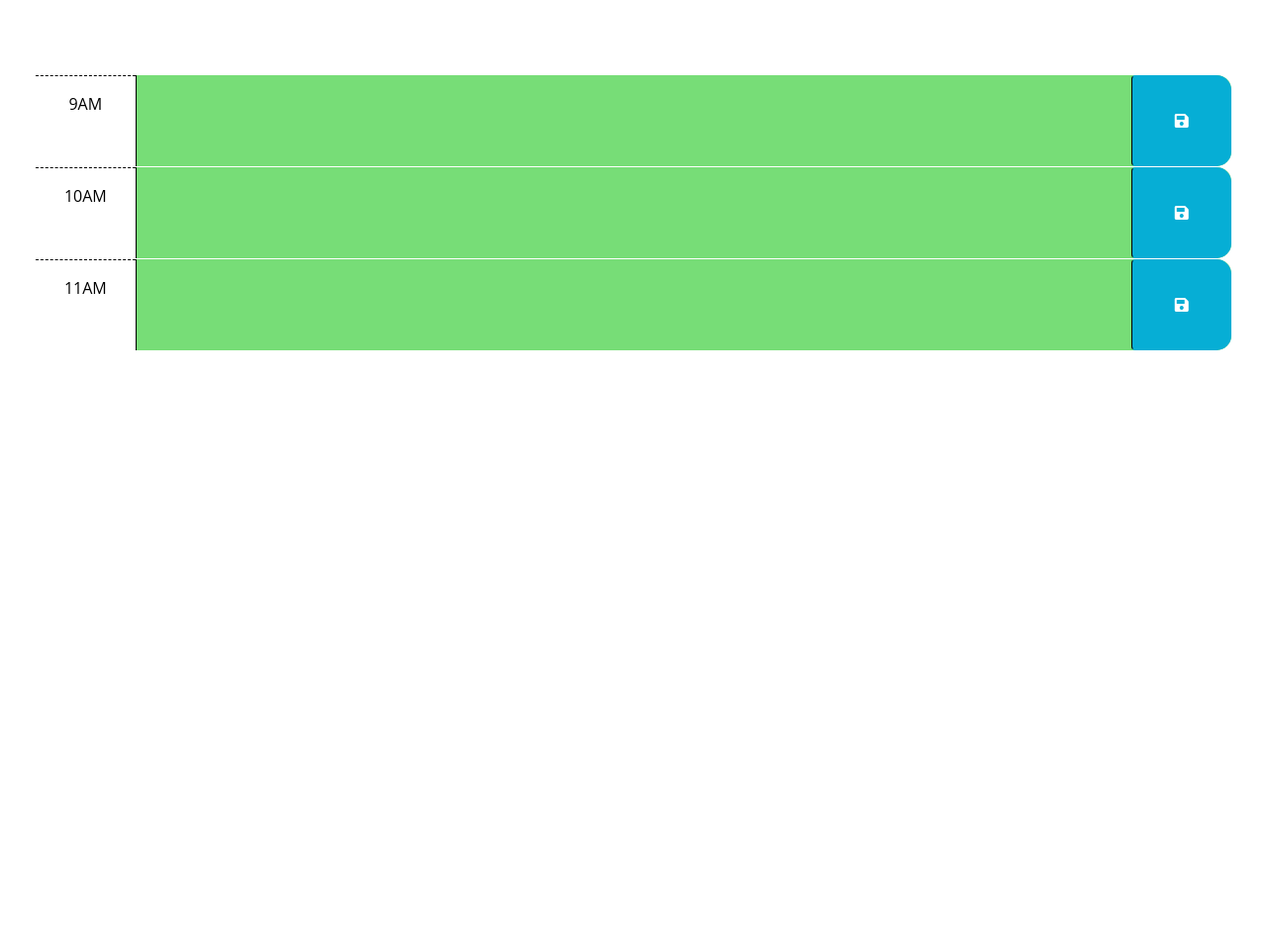
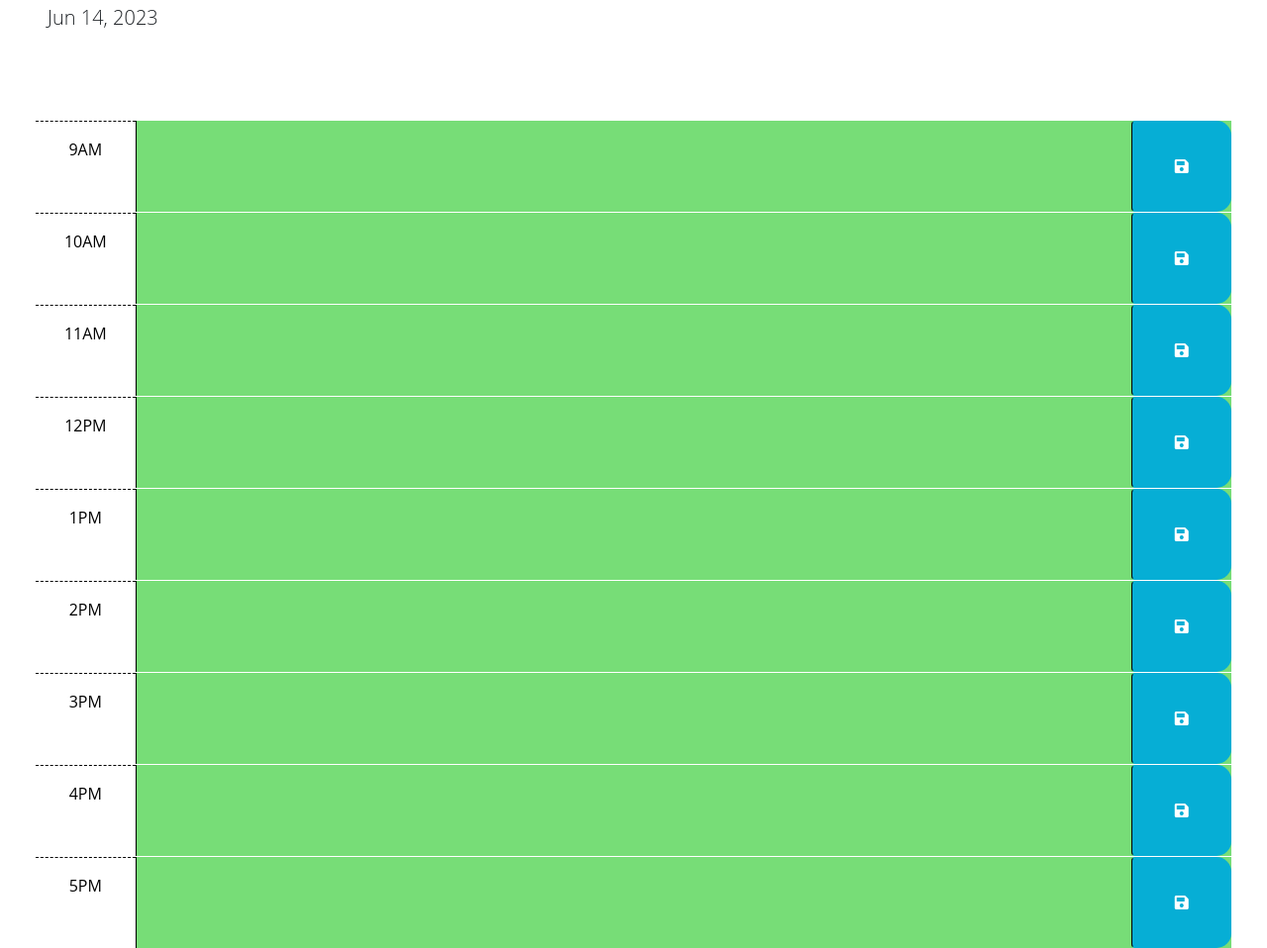
Before and after one commit to JadenMerzetti/La-mia-routine-quotidiana, a plain HTML site: page index.html in a window 1280 px wide. Shown: the part 176-1134 px from the top of the page at 99% size. Before the commit the page ends 800 px from the top, so only its background shows below. Drawn offline with nearby package versions, Linux system fonts and the light colour scheme.

Commit message:
HTML includes all hours & javascript color codes the blocks based on the time of day

```diff
--- a/index.html
+++ b/index.html
@@ -67,6 +67,54 @@
           <i class="fas fa-save" aria-hidden="true"></i>
         </button>
       </div>
+
+      <div id="hour-12" class="row time-block future">
+        <div class="col-2 col-md-1 hour text-center py-3">12PM</div>
+        <textarea class="col-8 col-md-10 description" rows="3"> </textarea>
+        <button class="btn saveBtn col-2 col-md-1" aria-label="save">
+          <i class="fas fa-save" aria-hidden="true"></i>
+        </button>
+      </div>
+
+      <div id="hour-13" class="row time-block future">
+        <div class="col-2 col-md-1 hour text-center py-3">1PM</div>
+        <textarea class="col-8 col-md-10 description" rows="3"> </textarea>
+        <button class="btn saveBtn col-2 col-md-1" aria-label="save">
+          <i class="fas fa-save" aria-hidden="true"></i>
+        </button>
+      </div>
+
+      <div id="hour-14" class="row time-block future">
+        <div class="col-2 col-md-1 hour text-center py-3">2PM</div>
+        <textarea class="col-8 col-md-10 description" rows="3"> </textarea>
+        <button class="btn saveBtn col-2 col-md-1" aria-label="save">
+          <i class="fas fa-save" aria-hidden="true"></i>
+        </button>
+      </div>
+
+      <div id="hour-15" class="row time-block future">
+        <div class="col-2 col-md-1 hour text-center py-3">3PM</div>
+        <textarea class="col-8 col-md-10 description" rows="3"> </textarea>
+        <button class="btn saveBtn col-2 col-md-1" aria-label="save">
+          <i class="fas fa-save" aria-hidden="true"></i>
+        </button>
+      </div>
+
+      <div id="hour-16" class="row time-block future">
+        <div class="col-2 col-md-1 hour text-center py-3">4PM</div>
+        <textarea class="col-8 col-md-10 description" rows="3"> </textarea>
+        <button class="btn saveBtn col-2 col-md-1" aria-label="save">
+          <i class="fas fa-save" aria-hidden="true"></i>
+        </button>
+      </div>
+
+      <div id="hour-17" class="row time-block future">
+        <div class="col-2 col-md-1 hour text-center py-3">5PM</div>
+        <textarea class="col-8 col-md-10 description" rows="3"> </textarea>
+        <button class="btn saveBtn col-2 col-md-1" aria-label="save">
+          <i class="fas fa-save" aria-hidden="true"></i>
+        </button>
+      </div>
     </div>
 
     <script src="https://cdnjs.cloudflare.com/ajax/libs/jquery/3.2.1/jquery.min.js"></script>
--- a/script.js
+++ b/script.js
@@ -1,3 +1,32 @@
+//the following code displays the current day
+let today = dayjs();
+$('#currentDay').text(today.format('MMM D, YYYY'));
+
+//finds and logs the current hour on a 24 hour clock
+let currentHour = today.hour();
+console.log("The Current hour is: " + currentHour)
+
+//compares the current hour with the ID in the HTML
+for (let hour = 9; hour <= 17; hour++) {
+  let timeBlockId = `hour-${hour}`;
+  let hourFromId = parseInt(timeBlockId.split("-")[1]);
+  console.log("the hour obtained by the ID is " + hourFromId)
+
+  let timeBlockElement = document.getElementById(timeBlockId);
+
+  //based on the HTML ID is color codes the DIV's to
+  //corrispond to past present or future
+  if (hourFromId < currentHour) {
+    timeBlockElement.classList.remove("time-block", "present", "future");
+    timeBlockElement.classList.add("past");
+  } else if (hourFromId === currentHour) {
+    timeBlockElement.classList.remove("time-block", "past", "future");
+    timeBlockElement.classList.add("present");
+  } else {
+    timeBlockElement.classList.remove("time-block", "past", "present");
+    timeBlockElement.classList.add("future");
+  }
+}
 // Wrap all code that interacts with the DOM in a call to jQuery to ensure that
 // the code isn't run until the browser has finished rendering all the elements
 // in the html.
```
